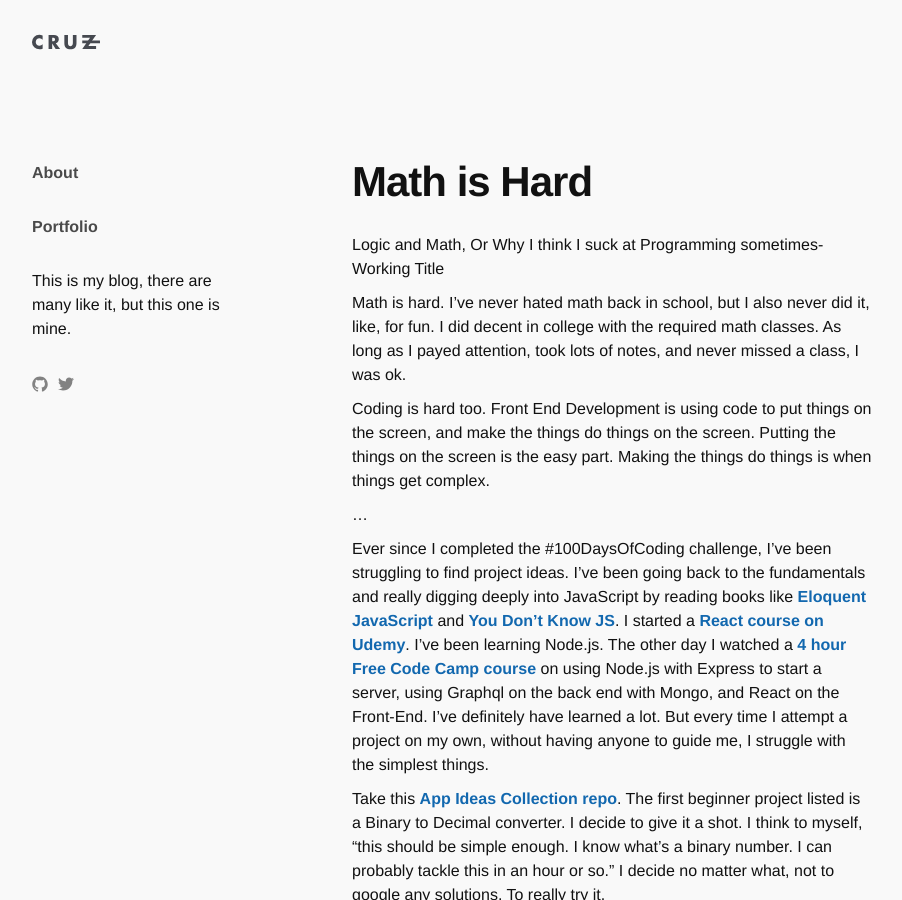
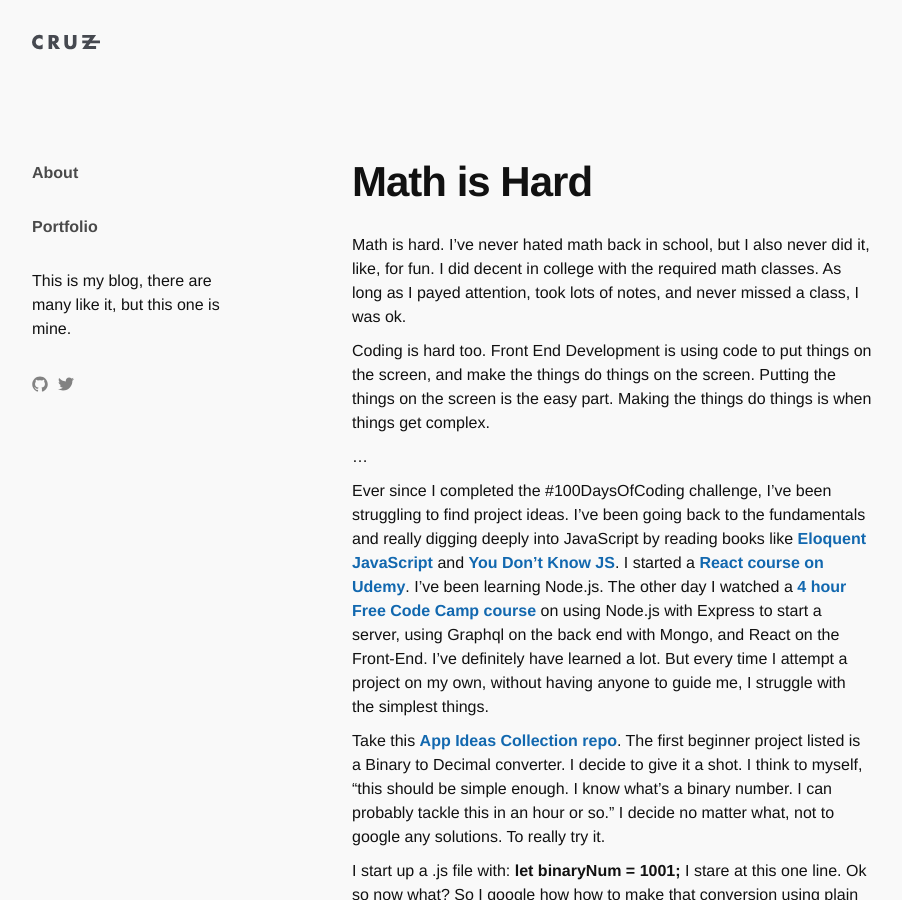
Before and after one commit to yarocruz/yarocruz.github.io, a Jekyll site: the page built from _posts/2019-04-09-math-is-hard.md, in a window 1280 px wide and 900 px high. Shown: the whole window, without its empty margins (138-1040 px from the left). Built offline with Jekyll 4.4.1, drawn with Linux system fonts in a browser that asks for light colours; some web fonts are replaced.

Commit message:
edit post

```diff
--- a/_posts/2019-04-09-math-is-hard.md
+++ b/_posts/2019-04-09-math-is-hard.md
@@ -5,8 +5,6 @@ date: 2019-04-09
 categories: web-development coding
 permalink: /math-is-hard/
 ---
-
-Logic and Math, Or Why I think I suck at Programming sometimes- Working Title
 
 Math is hard. I've never hated math back in school, but I also never did it, like, for fun. I did decent in college with the required math classes. As long as I payed attention, took lots of notes, and never missed a class, I was ok.
 
```
